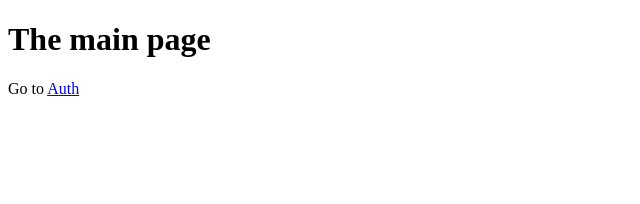
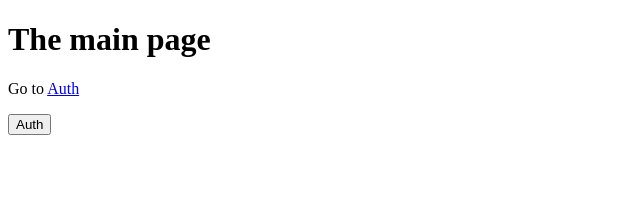
Before and after one commit to makomweb/notes-react-course, a Next.js app in the folder next-js-sample/: page / in a window 1280 px wide. Shown: the top 204 px of the page, without its empty margins (0-640 px from the left). Built offline with nearby package versions, Linux system fonts and the light colour scheme.

Commit message:
add a button

```diff
--- a/next-js-sample/pages/index.js
+++ b/next-js-sample/pages/index.js
@@ -1,11 +1,13 @@
 import React from 'react';
 import Link from 'next/link';
+import Router from 'next/router';
 
 const indexPage = () => {
     return (
         <div>
             <h1>The main page</h1>
             <p>Go to <Link href="/auth"><a>Auth</a></Link></p>
+            <button onClick={() => Router.push('/auth')}>Auth</button>
         </div>
     );
 }
```
